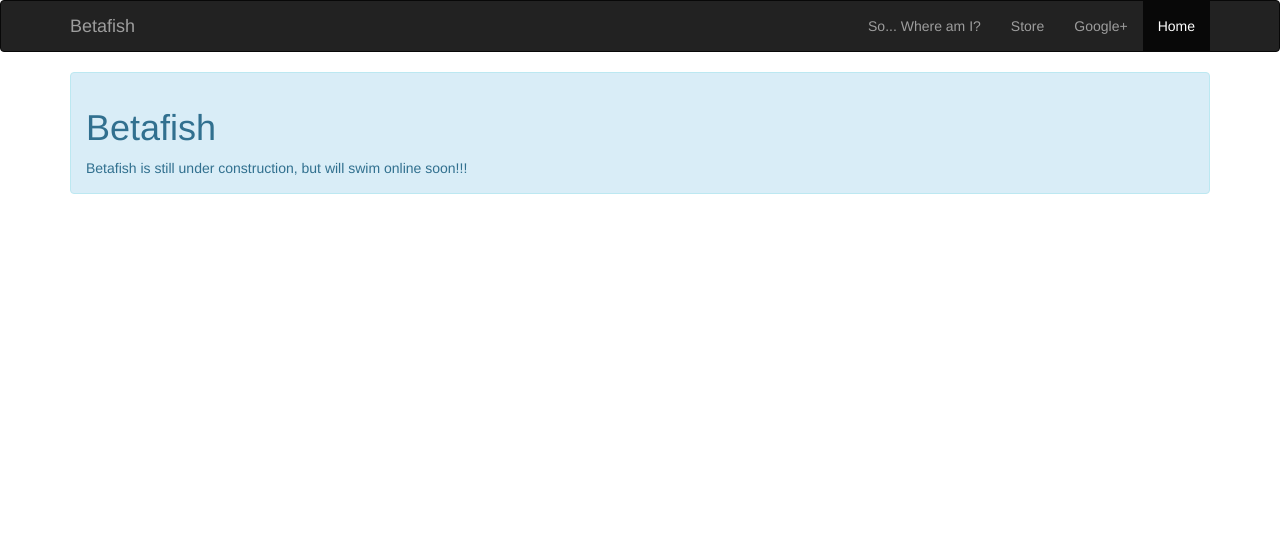
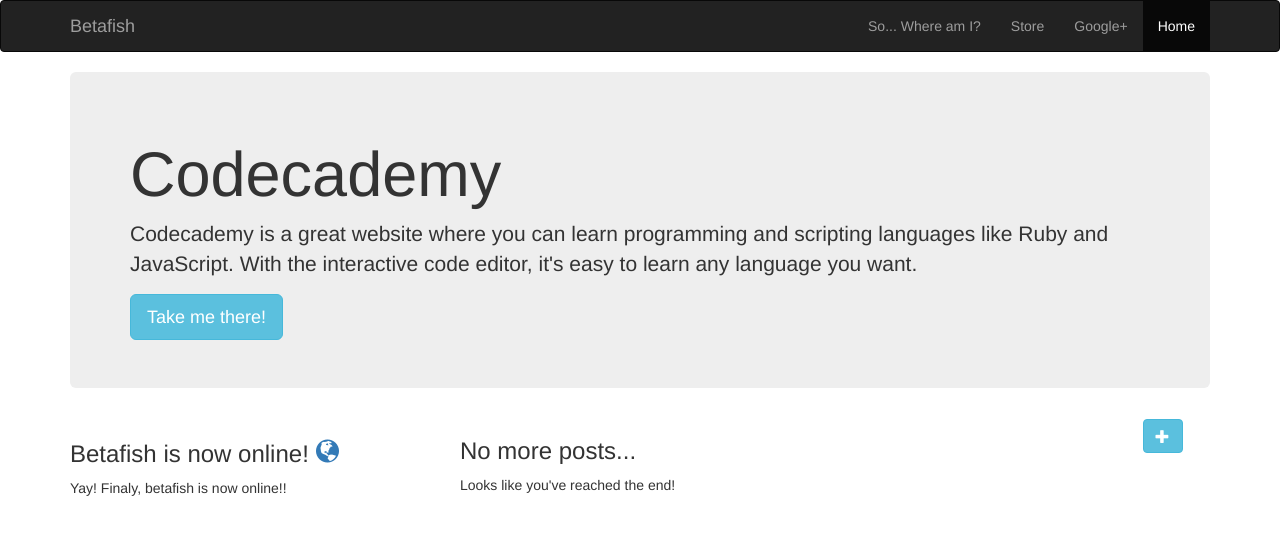
Before and after one commit to beta-fish/beta-fish.github.io, a plain HTML site: page index.html in a window 1280 px wide. Drawn offline with nearby package versions, Linux system fonts and the light colour scheme.

Commit message:
posts
posts added

```diff
--- a/index.html
+++ b/index.html
@@ -27,9 +27,27 @@
             </div>
         </div>
         <div class="container">
-            <div class="alert alert-info" role="alert">
-                <h1>Betafish</h1>
-                <p>Betafish is still under construction, but will swim online soon!!!</p>
+            <div class="jumbotron">
+                <h1>Codecademy</h1>
+                <p>Codecademy is a great website where you can learn programming and scripting languages like Ruby and JavaScript. With the interactive code editor, it's easy to learn any language you want.</p>
+                <a class="btn btn-info btn-lg" href="https://www.codecademy.com/">Take me there!</a>
+            </div>
+        </div>
+        <div class="container">
+            <div class="row">
+                <div class="col-md-4">
+                    <h3>Betafish is now online! <a class="glyphicon glyphicon-globe"></a></h3>
+                    <p>Yay! Finaly, betafish is now online!!</p>
+                </div>
+                <div class="col-md-4">
+                    <h3>No more posts...</h3>
+                    <p>Looks like you've reached the end!</p>
+                </div>
+                <div class="col-md-3">
+                    <h3></h3>
+                    <p></p>
+                </div>
+                <div class="col-md-1"><a class="glyphicon glyphicon-plus btn btn-info"></a></div>
             </div>
         </div>
         <script src="http://ajax.googleapis.com/ajax/libs/jquery/2.1.3/jquery.min.js"></script>
```
